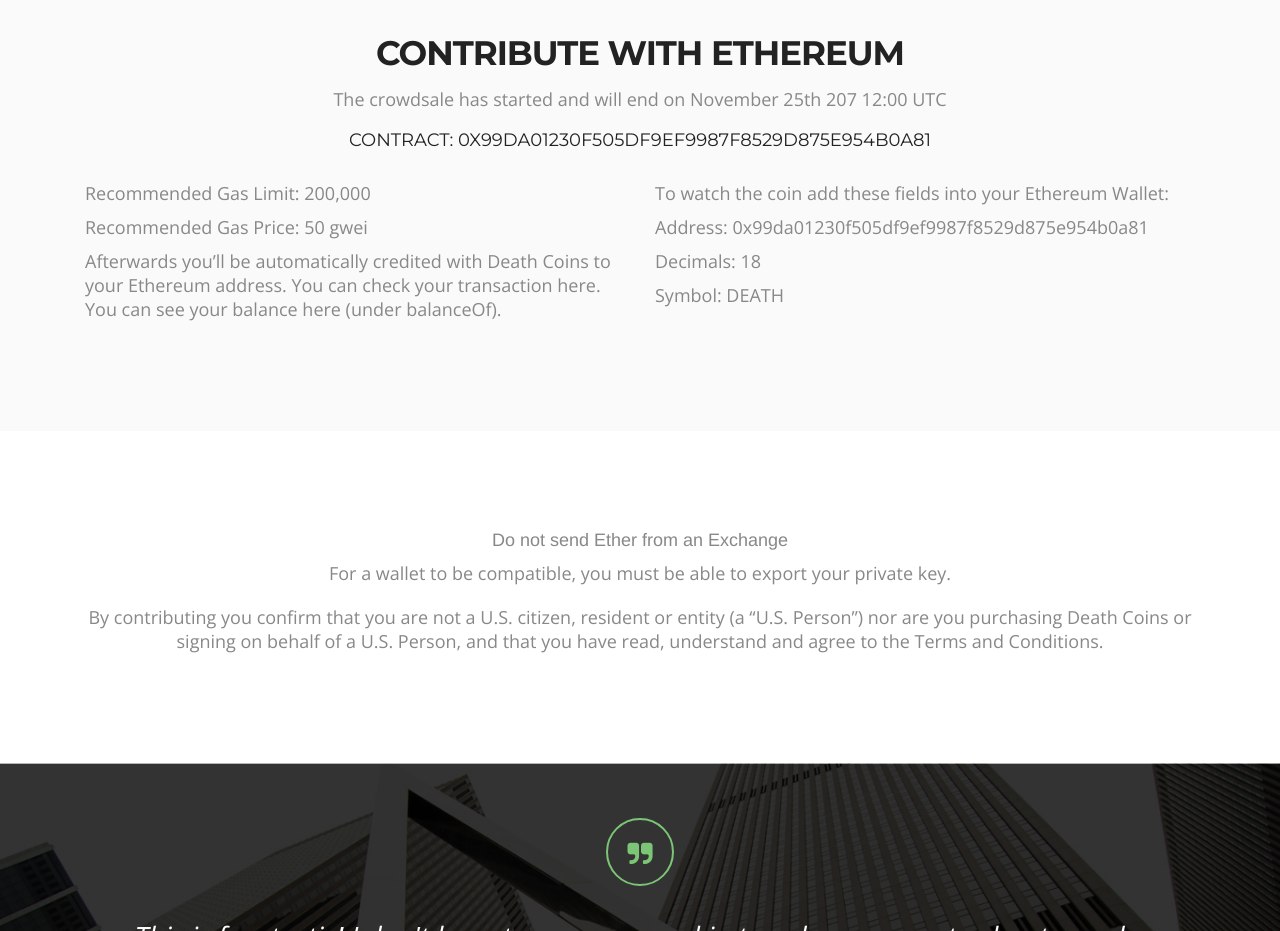
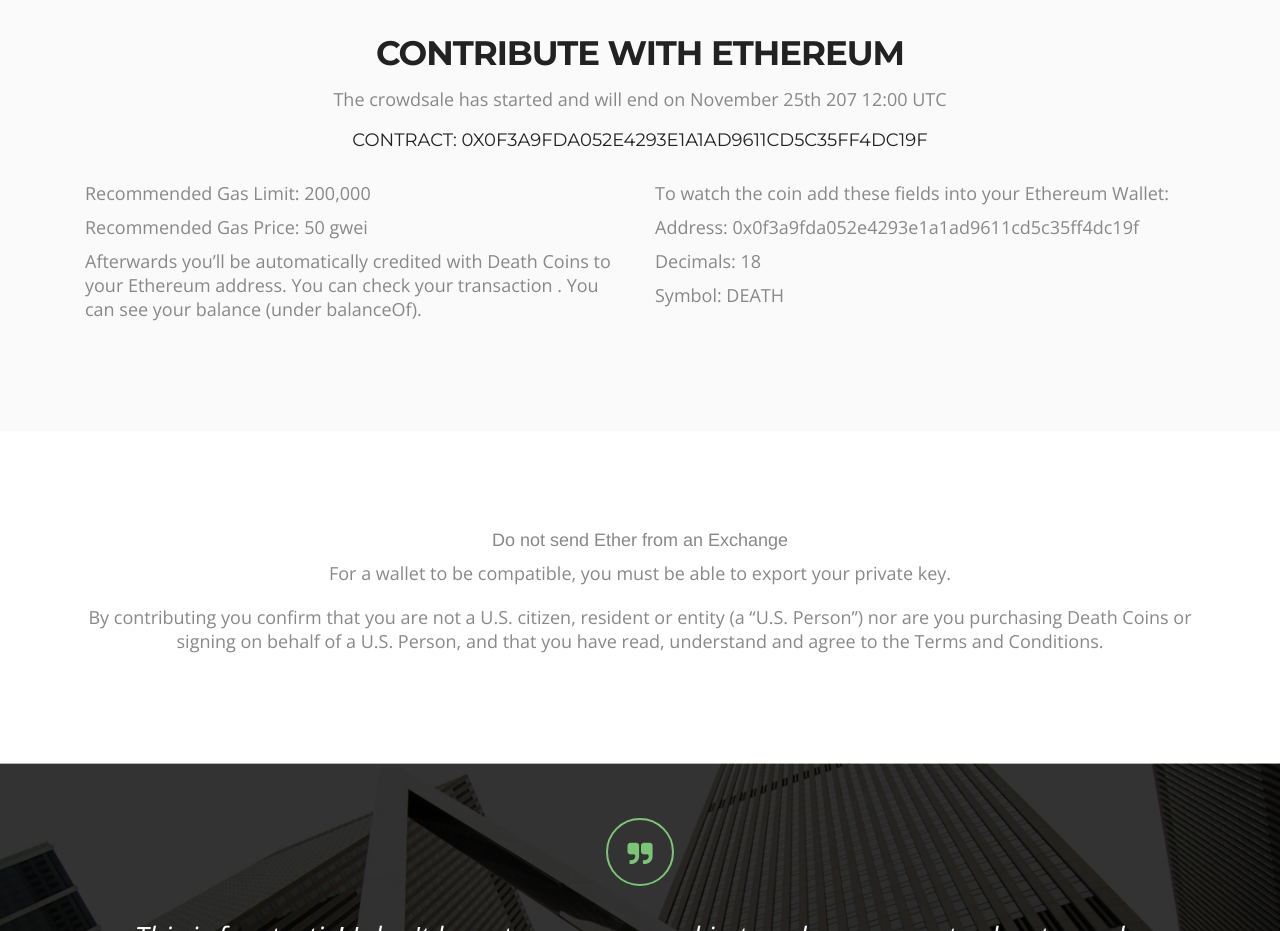
Before and after one commit to deathhq/deathhq.github.io, a plain HTML site: page index.html in a window 1280 px wide. Shown: the part 1220-2151 px from the top of the page. Drawn offline with nearby package versions, Linux system fonts and the light colour scheme.

Commit message:
contract address

```diff
--- a/index.html
+++ b/index.html
@@ -112,7 +112,7 @@
 	<div class="text-center">
 		<h2>Contribute with Ethereum</h2>
 		<p class="margin-tpo-20">The crowdsale has started and will end on November 25th 207 12:00 UTC</p>
-		<h3 class="margin-top-20 text-center font-18">Contract: 0x99da01230f505df9ef9987f8529d875e954b0a81</h3>
+		<h3 class="margin-top-20 text-center font-18">Contract: 0x0f3a9fda052e4293e1a1ad9611cd5c35ff4dc19f</h3>
 	</div>
 	<div class="container margin-top-20">
 		<div class="col-md-6">
@@ -120,12 +120,12 @@
 			<p class="margin-top-10">Recommended Gas Price: 50 gwei</p>
 			<p class="margin-top-10">
 				Afterwards you’ll be automatically credited with Death Coins to your Ethereum address.
-				You can check your transaction here. You can see your balance here (under balanceOf).
+        You can check your transaction <a target="_blank" href="https://etherscan.io/address/0x0f3a9fda052e4293e1a1ad9611cd5c35ff4dc19f"></a>. You can see your balance <a href="https://etherscan.io/address/0x0f3a9fda052e4293e1a1ad9611cd5c35ff4dc19f#code"></a> (under balanceOf).
 			</p>
 		</div>
 		<div class="col-md-6">
 			<p class="margin-top-10">To watch the coin add these fields into your Ethereum Wallet:</p>
-			<p class="margin-top-10">Address: 0x99da01230f505df9ef9987f8529d875e954b0a81</p>
+			<p class="margin-top-10">Address: 0x0f3a9fda052e4293e1a1ad9611cd5c35ff4dc19f</p>
 			<p class="margin-top-10">Decimals: 18</p>
 			<p class="margin-top-10">Symbol: DEATH</p>
 		</div>
```
